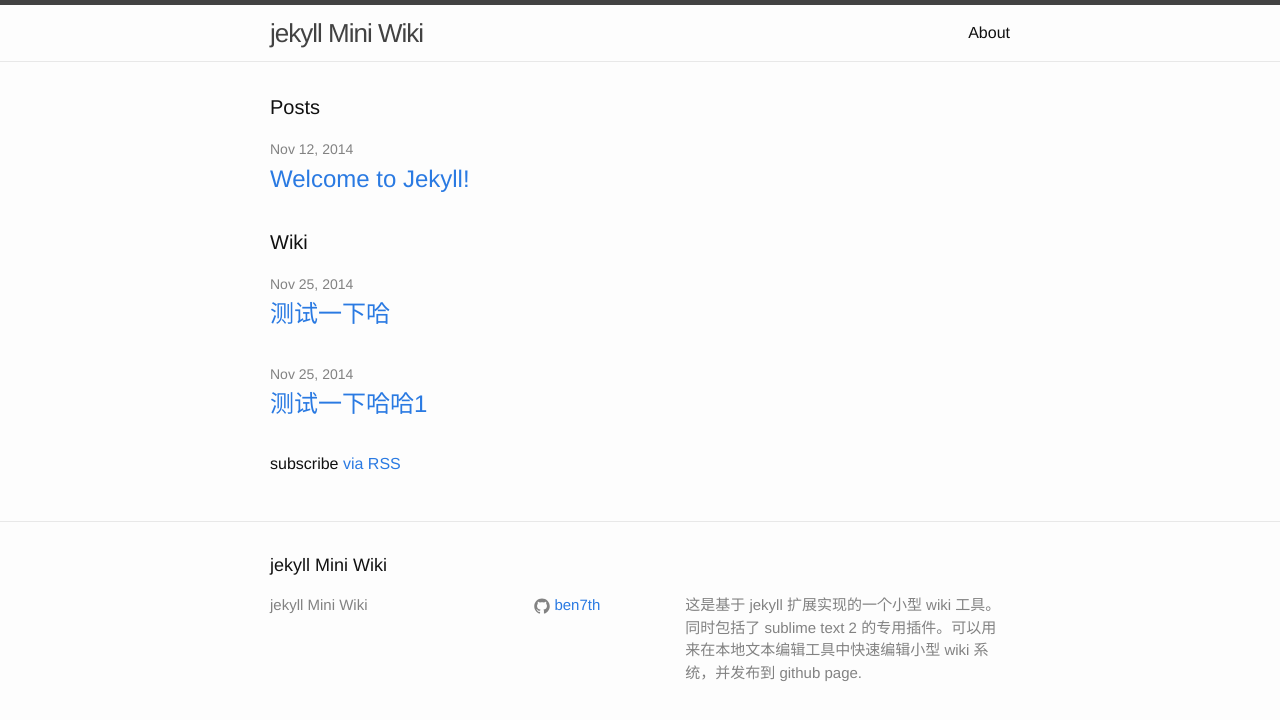
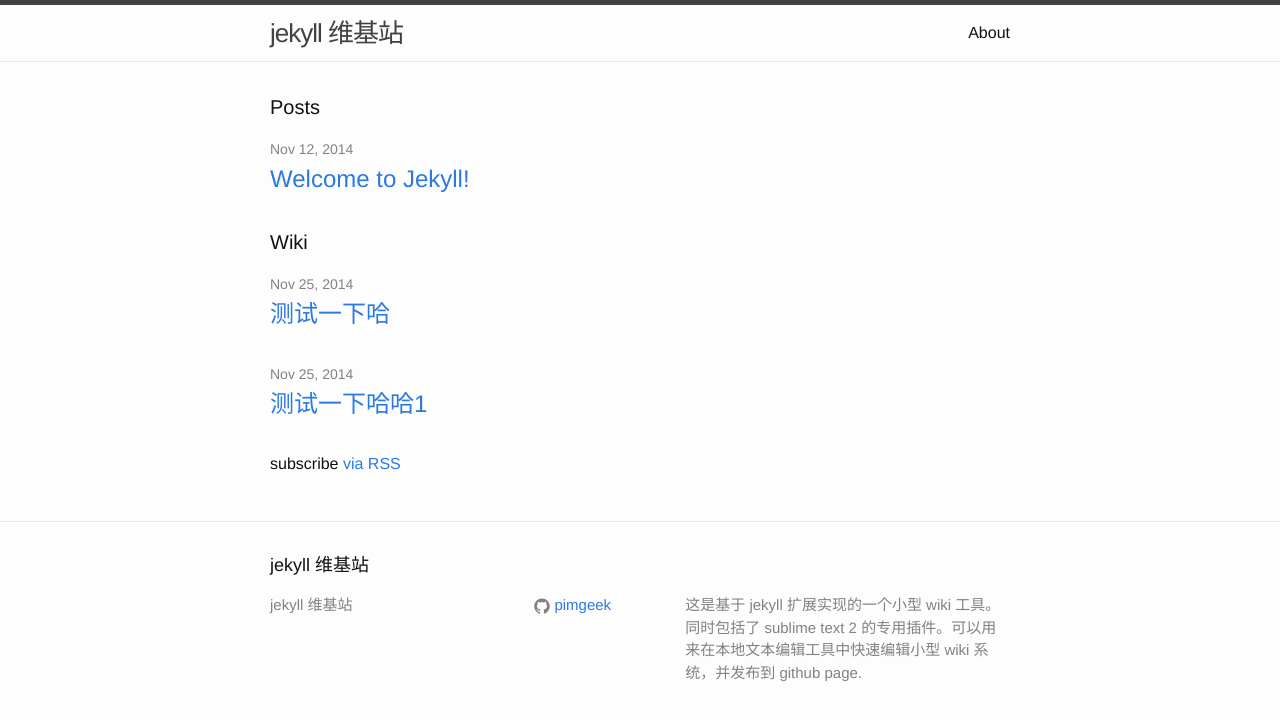
Before and after one commit to pimgeek/jekyll, a Jekyll site: the page built from index.html, in a window 1280 px wide. Shown: the top 720 px of the page. Built offline with Jekyll 4.4.1, drawn with Linux system fonts in a browser that asks for light colours; Markdown is read by kramdown in place of the engine named in the settings.

Commit message:
修改 jekyll 配置文件

```diff
--- a/_config.yml
+++ b/_config.yml
@@ -1,15 +1,15 @@
 # Site settings
-title: jekyll Mini Wiki
+title: jekyll 维基站
 description: > # this means to ignore newlines until "baseurl:"
   这是基于 jekyll 扩展实现的一个小型 wiki 工具。同时包括了 sublime text 2 的专用插件。可以用来在本地文本编辑工具中快速编辑小型 wiki 系统，并发布到 github page.
-baseurl: "/jekyll-miniwiki" # the subpath of your site, e.g. /blog
-url: "http://yourdomain.com" # the base hostname & protocol for your site
-github_username: ben7th
+baseurl: "/4ye-wiki" # the subpath of your site, e.g. /blog
+url: "http://pimgeek.github.io" # the base hostname & protocol for your site
+github_username: pimgeek
 
 encoding: UTF-8
 
 # github 风格 markdown
-pygments: true
+hightlighter: true
 markdown: redcarpet
 redcarpet:
   extensions:
```
